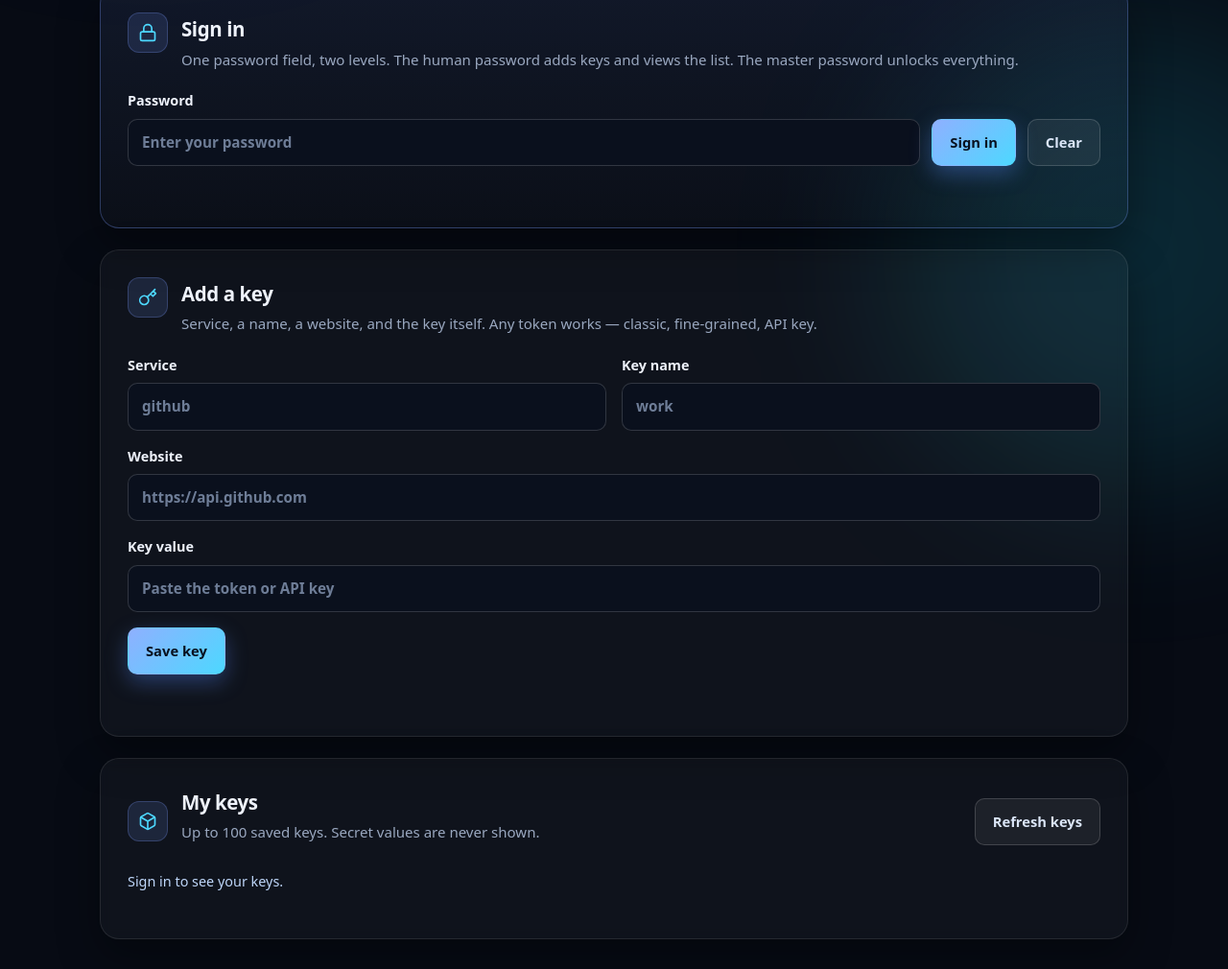
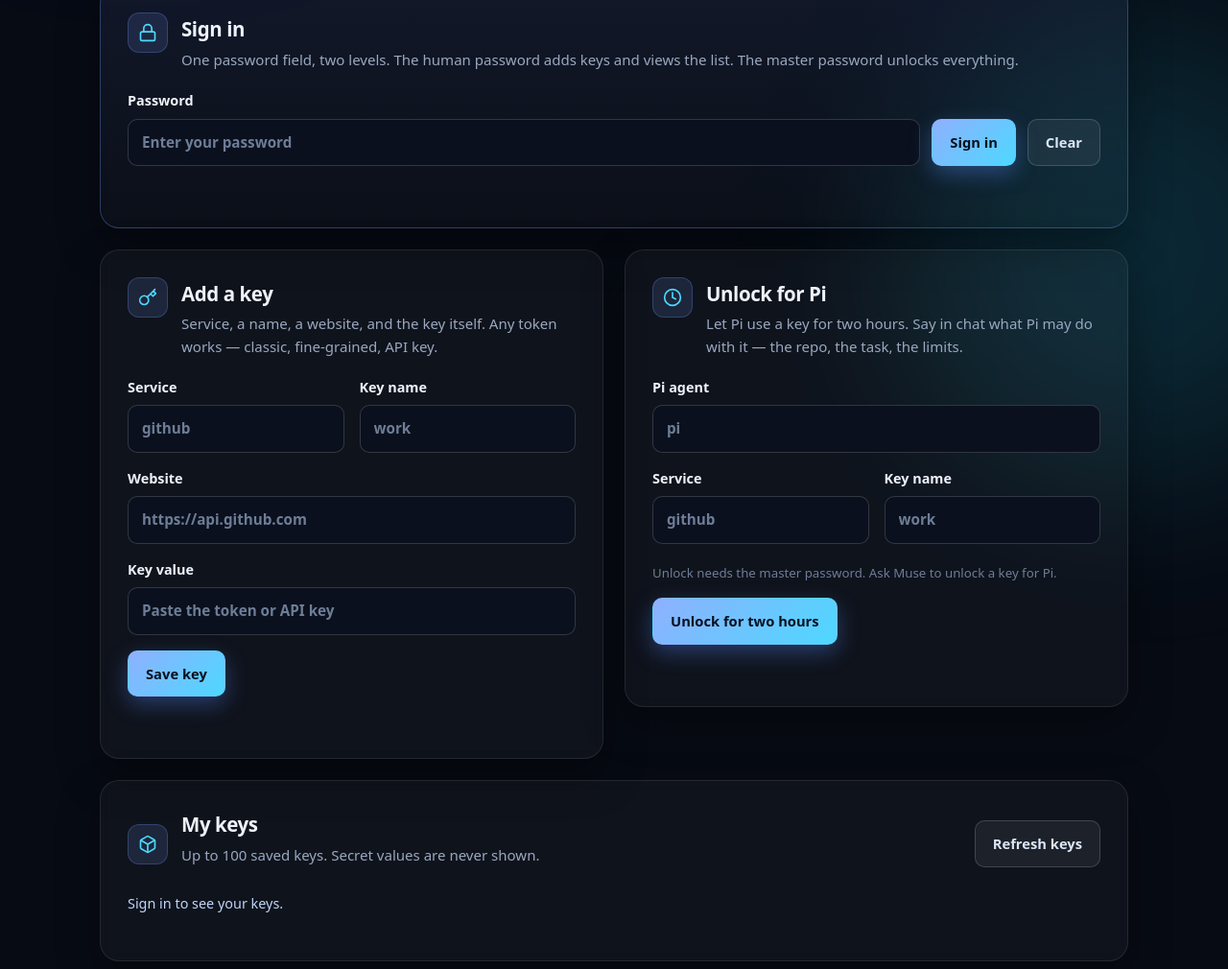
Before and after one commit to 0xSatwik/cf-d1-vault, a website: page public/index.html in a window 1280 px wide. Shown: the part 498-1508 px from the top of the page at 96% size. Drawn offline with Linux system fonts and the light colour scheme.

Commit message:
Add public/index.html

```diff
--- a/public/index.html
+++ b/public/index.html
@@ -92,15 +92,15 @@
           <div><h2 id="key-title">Add a key</h2><p>Service, a name, a website, and the key itself. Any token works — classic, fine-grained, API key.</p></div>
         </div>
         <form id="key-form" autocomplete="off">
-          <div class="grid"><label>Service<input id="key-service" list="services-list" required pattern="[A-Za-z0-9_\-]{1,80}" maxlength="80" placeholder="github" autocapitalize="none" spellcheck="false"></label><label>Key name<input id="key-label" required pattern="[A-Za-z0-9_\-]{1,80}" maxlength="80" placeholder="work"></label></div>
-          <label>Website<input id="key-website" type="url" required maxlength="2048" placeholder="https://api.github.com" autocapitalize="none" spellcheck="false"></label>
+          <div class="grid"><label>Service<input id="key-service" list="services-list" required maxlength="80" placeholder="github" autocapitalize="none" spellcheck="false"></label><label>Key name<input id="key-label" required maxlength="80" placeholder="work"></label></div>
+          <label>Website<input id="key-website" type="text" inputmode="url" required maxlength="2048" placeholder="https://api.github.com" autocapitalize="none" spellcheck="false"></label>
           <label>Key value<input id="secret" type="password" required maxlength="2048" autocomplete="new-password" spellcheck="false" placeholder="Paste the token or API key"></label>
           <input id="key-action" type="hidden" value="add">
           <button type="submit" class="primary">Save key</button><p id="key-status" class="status" role="status"></p>
         </form>
       </section>
 
-      <section class="card" aria-labelledby="unlock-title" data-master-only hidden>
+      <section class="card" aria-labelledby="unlock-title">
         <div class="card-head">
           <span class="icon" aria-hidden="true">
             <svg viewBox="0 0 24 24" width="20" height="20" fill="none" stroke="currentColor" stroke-width="2" stroke-linecap="round" stroke-linejoin="round"><circle cx="12" cy="12" r="10"/><path d="M12 6v6l4 2"/></svg>
@@ -108,8 +108,9 @@
           <div><h2 id="unlock-title">Unlock for Pi</h2><p>Let Pi use a key for two hours. Say in chat what Pi may do with it — the repo, the task, the limits.</p></div>
         </div>
         <form id="unlock-form" autocomplete="off">
-          <label>Pi agent<input id="agent-id" required pattern="[A-Za-z0-9_\-]{1,80}" maxlength="80" placeholder="pi"></label>
-          <div class="grid"><label>Service<input id="unlock-service" list="services-list" required pattern="[A-Za-z0-9_\-]{1,80}" maxlength="80" placeholder="github" autocapitalize="none" spellcheck="false"></label><label>Key name<input id="unlock-label" required pattern="[A-Za-z0-9_\-]{1,80}" maxlength="80" placeholder="work"></label></div>
+          <label>Pi agent<input id="agent-id" required maxlength="80" placeholder="pi"></label>
+          <div class="grid"><label>Service<input id="unlock-service" list="services-list" required maxlength="80" placeholder="github" autocapitalize="none" spellcheck="false"></label><label>Key name<input id="unlock-label" required maxlength="80" placeholder="work"></label></div>
+          <p id="unlock-note" class="hint">Unlock needs the master password. Ask Muse to unlock a key for Pi.</p>
           <button type="submit" class="primary">Unlock for two hours</button><p id="unlock-status" class="status" role="status"></p>
         </form>
       </section>
@@ -134,7 +135,7 @@
         </span>
         <div><h2 id="revoke-title">Revoke</h2><p>Stop one access grant, remove an agent&rsquo;s access, or disable a key.</p></div>
       </div>
-      <form id="revoke-form" autocomplete="off"><div class="grid"><label>What to revoke<select id="revoke-target"><option value="grant">Grant</option><option value="agent">Agent</option><option value="key">Key</option></select></label><label>ID<input id="revoke-id" required pattern="[A-Za-z0-9_\-]{1,80}" maxlength="80" placeholder="ID, not a key label"></label></div><button class="danger" type="submit">Revoke access</button><p id="revoke-status" class="status" role="status"></p></form>
+      <form id="revoke-form" autocomplete="off"><div class="grid"><label>What to revoke<select id="revoke-target"><option value="grant">Grant</option><option value="agent">Agent</option><option value="key">Key</option></select></label><label>ID<input id="revoke-id" required maxlength="80" placeholder="ID, not a key label"></label></div><button class="danger" type="submit">Revoke access</button><p id="revoke-status" class="status" role="status"></p></form>
     </section>
   </main>
 
```
